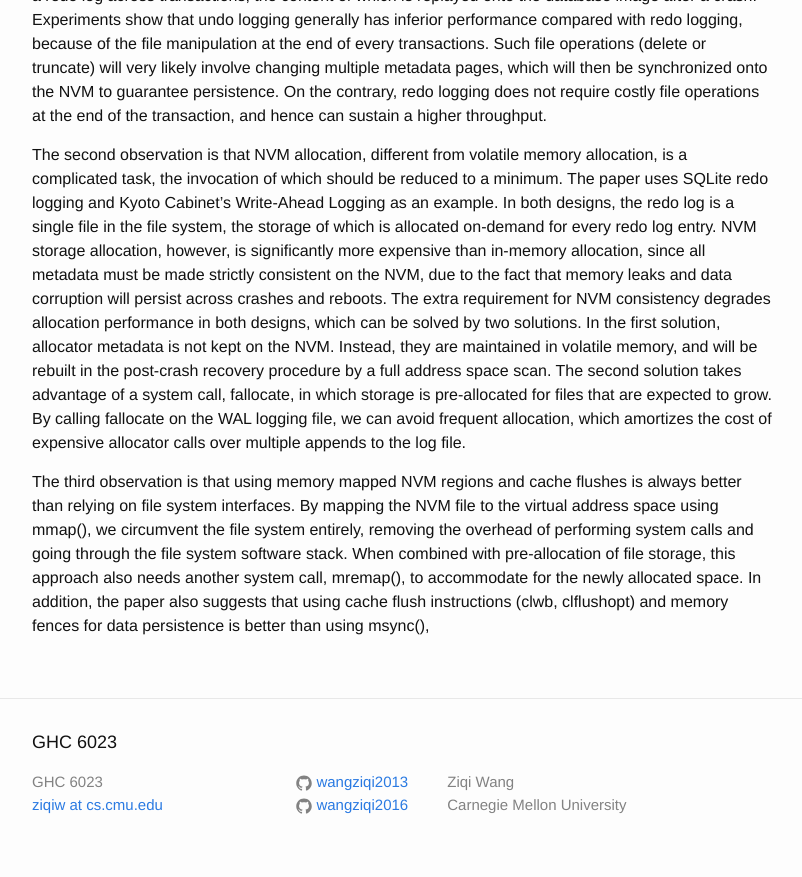
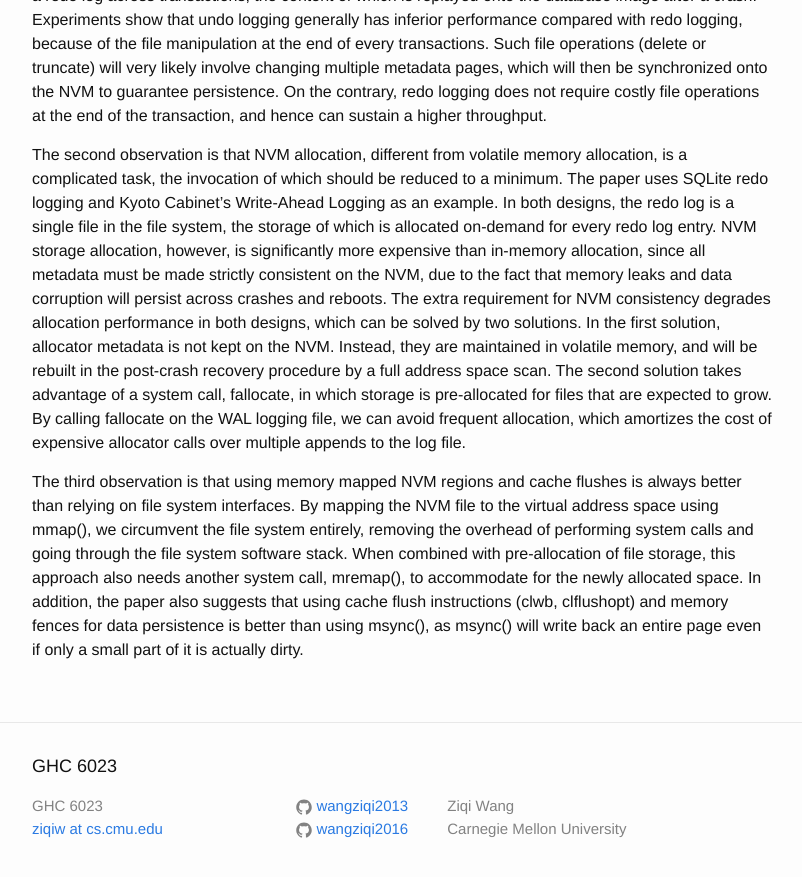
Before and after one commit to wangziqi2013/wangziqi2013.github.io, a Jekyll site: the page built from _posts/2019-10-25-flex.markdown, in a window 1280 px wide and 900 px high, scrolled down 1084 px. Shown: the top 877 px of the window, without its empty margins (238-1040 px from the left). Built offline with Jekyll 4.4.1, drawn with Linux system fonts in a browser that asks for light colours.

Commit message:
Adding msync

```diff
--- a/_posts/2019-10-25-flex.markdown
+++ b/_posts/2019-10-25-flex.markdown
@@ -56,4 +56,5 @@ system interfaces. By mapping the NVM file to the virtual address space using mm
 entirely, removing the overhead of performing system calls and going through the file system software stack. When combined
 with pre-allocation of file storage, this approach also needs another system call, mremap(), to accommodate for the newly
 allocated space. In addition, the paper also suggests that using cache flush instructions (clwb, clflushopt) and memory
-fences for data persistence is better than using msync(),
+fences for data persistence is better than using msync(), as msync() will write back an entire page even if only a small
+part of it is actually dirty.
```
